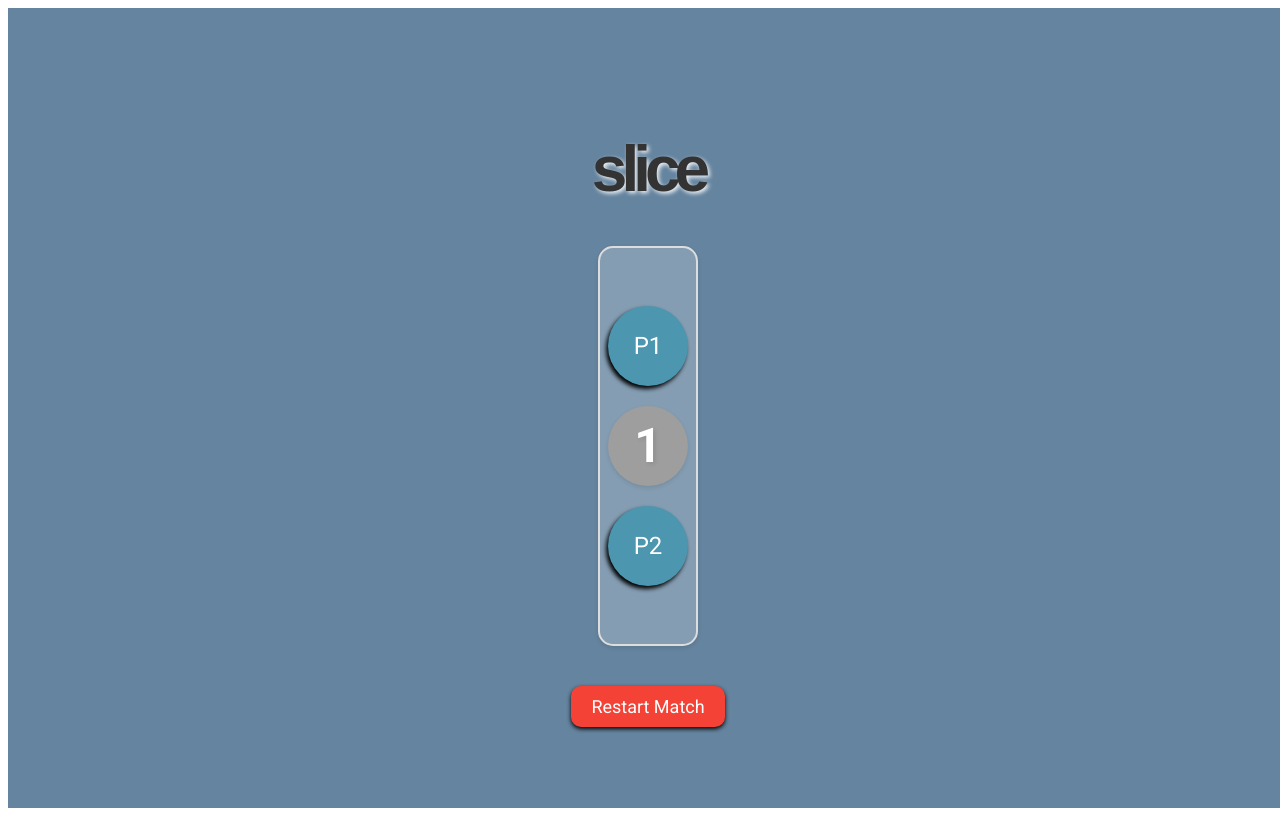
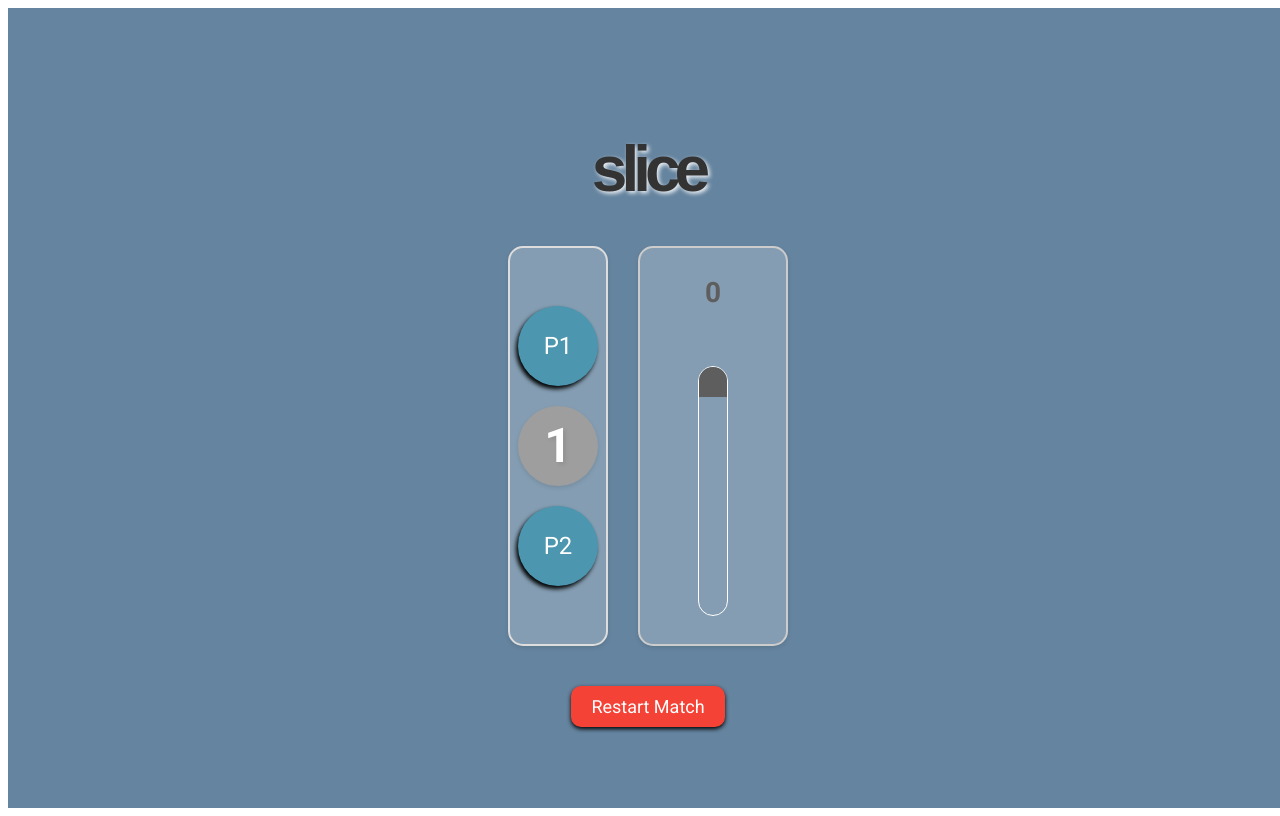
Before and after one commit to bcmfranco/rodick, a Nuxt app: page / in a window 1280 px wide. Built offline with nearby package versions, Linux system fonts and the light colour scheme.

Commit message:
retry html

```diff
--- a/src/pages/index.vue
+++ b/src/pages/index.vue
@@ -5,16 +5,19 @@
 
     <div id="wrapper" v-if="match_alive">
 
+      <div id="court" :style="{ backgroundColor: courtBackgroundColor }">
+        <div id="energy">{{ this.energy }}</div>
+        <div id="barr" :class="{ 'ball_home': player_active === 1, 'ball_away': player_active === 2 }">
+          <div id="ball"></div>
+        </div>
+      </div>
 
       <div id="joystick">
-
         <div id="controlers">
           <button class="racket" id="racket_p1" @click="shot(1)">P1</button>
-
           <div id="dice">
             <div>{{ dice }}</div>
           </div>
-
           <button class="racket" id="racket_p2" @click="shot(2)">P2</button>
         </div>
       </div>
```
